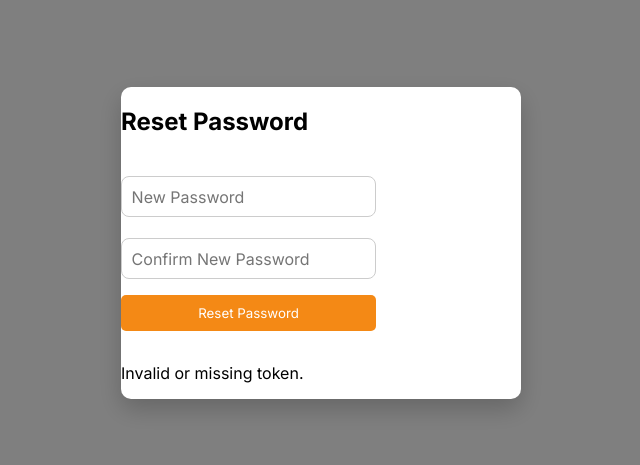
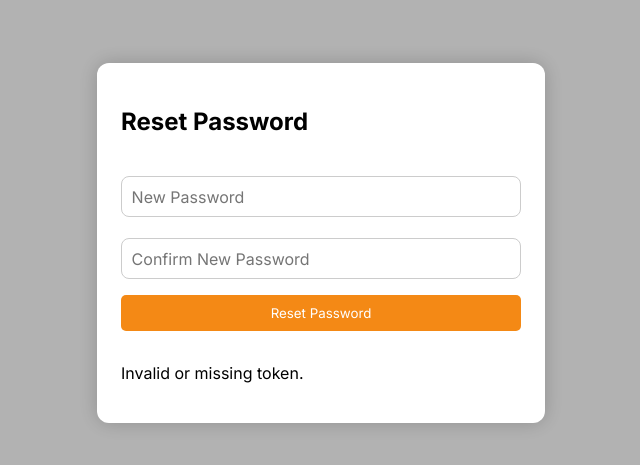
Before and after one commit to tushar26g/FitClub-Starter-master, a React (Create React App) app: page /reset-password in a window 1280 px wide. Shown: the part 157-622 px from the top of the page, without its empty margins (319-959 px from the left). Built offline with nearby package versions, Linux system fonts and the light colour scheme.

Commit message:
JWT validation modify

```diff
--- a/src/Utils/authHelper.jsx
+++ b/src/Utils/authHelper.jsx
@@ -18,7 +18,7 @@ export const isTokenExpired = (token) => {
 
   try {
     const decoded = jwtDecode(token);
-      return decoded.exp * 1000 < Date.now(); // `true` if expired
+    return decoded.exp * 1000 < Date.now(); // true if expired
   } catch (error) {
     return true;
   }
--- /dev/null
+++ b/src/Utils/authUtils.js
@@ -0,0 +1,21 @@
+import { jwtDecode } from "jwt-decode";
+import axios from "axios";
+import memberService from "../service/memberService";
+
+export const checkAndRefreshTokenIfOld = async () => {
+  const token = localStorage.getItem("accessToken");
+  if (!token) return;
+
+  try {
+    const decoded = jwtDecode(token);
+    const issuedAt = decoded.iat * 1000;
+    const thirtyDays = 30 * 24 * 60 * 60 * 1000;
+    const now = Date.now();
+
+    if (now - issuedAt > thirtyDays) {
+      await memberService.refreshAccessToken();
+    }
+  } catch (err) {
+    console.error("Token check/refresh failed", err);
+  }
+};
--- /dev/null
+++ b/src/components/Auth/ResetPasswordPage.css
@@ -0,0 +1,21 @@
+.auth-popup-overlay2 {
+  position: fixed;
+  top: 0;
+  left: 0;
+  width: 100%;
+  height: 100%;
+  background: rgba(0, 0, 0, 0.3);
+  display: flex;
+  justify-content: center;
+  align-items: center; /* ✅ Vertical center */
+  z-index: 1000;
+}
+
+.auth-popup2 {
+  background: white;
+  border-radius: 12px;
+  padding: 24px;
+  box-shadow: 0 0 20px rgba(0, 0, 0, 0.2);
+  width: 100%;
+  max-width: 400px;
+}
--- a/src/components/Auth/ResetPasswordPage.jsx
+++ b/src/components/Auth/ResetPasswordPage.jsx
@@ -2,7 +2,7 @@ import React, { useState, useEffect } from 'react';
 import { useSearchParams, useNavigate } from 'react-router-dom';
 import axios from 'axios';
 import './AuthModal.css'; // Reuse your styling
-
+import './ResetPasswordPage.css'; // Reuse your styling
 const ResetPasswordPage = () => {
   const [searchParams] = useSearchParams();
   const navigate = useNavigate();
@@ -47,8 +47,8 @@ const ResetPasswordPage = () => {
   };
 
   return (
-    <div className="auth-popup-overlay">
-      <div className="auth-popup" style={{ maxWidth: '400px' }}>
+    <div className="auth-popup-overlay2">
+      <div className="auth-popup2" style={{ maxWidth: '400px' }}>
         <form className="form-container" onSubmit={handleResetPassword}>
           <h2>Reset Password</h2>
           <input
--- a/src/components/Dashboard/Table/Table.jsx
+++ b/src/components/Dashboard/Table/Table.jsx
@@ -24,6 +24,8 @@ import "./Table.css";
 import memberService from "../../../service/memberService";
 import { useNavigate } from "react-router-dom";
 import DeleteConfirmationPopup from "./DeleteConfirmationPopup";
+import { Dialog, DialogTitle, DialogContent, DialogActions } from "@mui/material";
+import { checkAndRefreshTokenIfOld } from "../../../Utils/authUtils";
 
 const getStatusStyle = (status) => {
   switch (status) {
@@ -45,6 +47,21 @@ export default function BasicTable() {
 const [selectedItem, setSelectedItem] = useState(null);
 const [snackbarOpen, setSnackbarOpen] = useState(false);
 const [snackbarMessage, setSnackbarMessage] = useState('');
+const [accountStatus, setAccountStatus] = useState("TRIAL"); // or "ACTIVE"
+const [exportDialogOpen, setExportDialogOpen] = useState(false);
+
+useEffect(() => {
+  const ownerString = localStorage.getItem("owner");
+  if (ownerString) {
+    try {
+      const owner = JSON.parse(ownerString);
+      console.log("Account status:", owner.accountStatus);
+      setAccountStatus(owner.accountStatus); // Set "ACTIVE" or "TRIAL"
+    } catch (e) {
+      console.error("Failed to parse owner from localStorage:", e);
+    }
+  }
+}, []);
 
   const fetchMembers = async () => {
     try {
@@ -53,6 +70,9 @@ const [snackbarMessage, setSnackbarMessage] = useState('');
         setMembers(response.data.data);
         setFilteredMembers(response.data.data);
       }
+      console.log("before checking token");
+      await checkAndRefreshTokenIfOld();
+      console.log("after checking token");
     } catch (error) {
       if (error.response && error.response.status === 403) {
         setTimeout(() =>
@@ -141,10 +161,17 @@ const [snackbarMessage, setSnackbarMessage] = useState('');
   variant="contained"
   style={{ backgroundColor: "var(--orange)", color: "white", marginLeft: "1rem" }}
   startIcon={<DownloadIcon />}
-            onClick={exportToExcel}
+  onClick={() => {
+    if (accountStatus === "ACTIVE") {
+      exportToExcel();
+    } else {
+      setExportDialogOpen(true);
+    }
+  }}
 >
   Export
 </Button>
+
         </div>
       </div>
 
@@ -243,6 +270,26 @@ const [snackbarMessage, setSnackbarMessage] = useState('');
   />
 )}
 
+<Dialog open={exportDialogOpen} onClose={() => setExportDialogOpen(false)} sx={{
+        "& .MuiPaper-root": {
+          backgroundColor: "#FFDEE9",
+          backgroundImage: "linear-gradient(0deg, #FFDEE9 0%, #B5FFFC 100%)",
+        },
+      }}>
+  <DialogTitle>Download Restricted</DialogTitle>
+  <DialogContent>
+    <p>You are currently in the <strong>TRIAL</strong> period.</p>
+    <p>Excel export is only available after purchasing a membership.</p>
+    <p>For membership, please contact <strong>Krishna Shinde</strong> at <strong>9604016475</strong>.</p>
+  </DialogContent>
+  <DialogActions>
+    <Button onClick={() => setExportDialogOpen(false)} variant="contained" style={{ backgroundColor: "var(--orange)", color: "white" }}>
+      OK
+    </Button>
+  </DialogActions>
+</Dialog>
+
+
     </div>
   );
 }
--- a/src/config/configURL.js
+++ b/src/config/configURL.js
@@ -25,6 +25,7 @@ const configURL = {
   updateMemberURL: `${baseURL}/members/update`,
   importMembersURL: `${baseURL}/members/import-members`,
   analysisMemberURL: `${baseURL}/members/analysis`,
+  refreshAccessTokenURL: `${baseURL}/members/refresh`,
 
   // Attendance URLs
   markAttendanceURL: `${baseURL}/attendance/mark`,
--- a/src/service/memberService.js
+++ b/src/service/memberService.js
@@ -10,7 +10,8 @@ const {
   updateMembershipStatusURL,
   updateMemberURL,
   importMembersURL,
-  analysisMemberURL
+  analysisMemberURL,
+  refreshAccessTokenURL
 } = configURL;
 
 // const authService = {
@@ -151,11 +152,33 @@ const analysisMembers = async () => {
   return response;
 } catch (error) {
   if (error.response && error.response.status === 403) {
-      console.warn("Unauthorized or expired token. Logging out.");
       localStorage.clear();
     }
 throw error;
 }
+};
+
+const refreshAccessToken = async () => {
+  const ownerData = JSON.parse(localStorage.getItem('owner'));
+  const token = localStorage.getItem("accessToken");
+  if (!token) return;
+
+  try {
+    const response = await axios.get(`${refreshAccessTokenURL}?mobileNumber=${encodeURIComponent(ownerData.mobileNumber)}`, {
+      headers: {
+        Authorization: `Bearer ${token}`,
+      },
+    });
+
+    const newToken = response.data.accessToken;
+    console.log("Tushar New token received:", newToken);
+    localStorage.setItem("accessToken", newToken);
+
+    return newToken;
+  } catch (err) {
+    console.error("Token refresh failed", err);
+    throw err;
+  }
 };
 
 export default {
@@ -166,4 +189,5 @@ export default {
   updateMember,
   importMembers,
   analysisMembers,
+  refreshAccessToken,
 };
```
Lines whose indentation alone changed are shown as unchanged.
